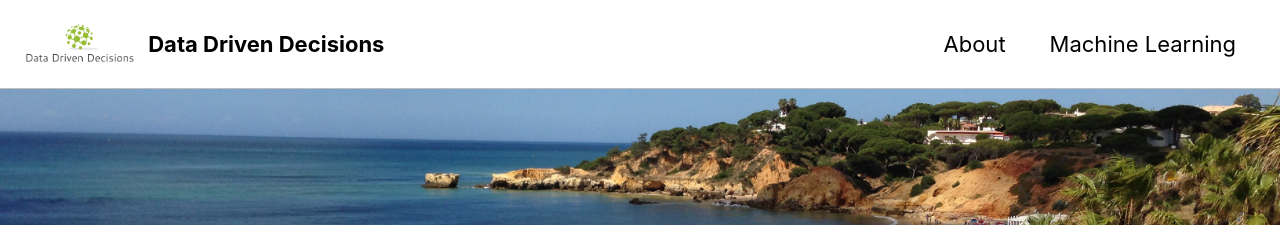
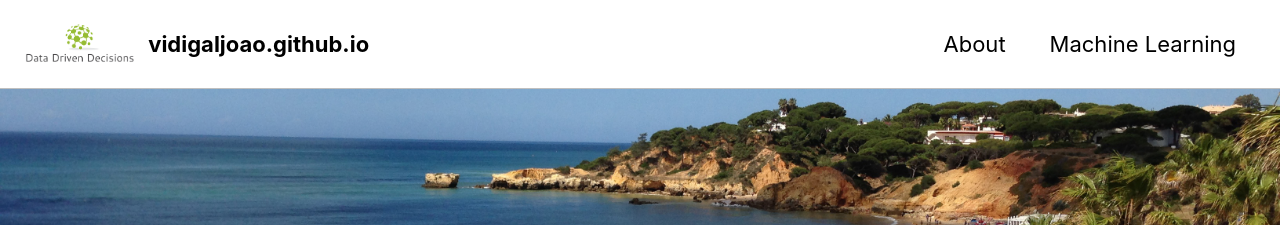
Before and after one commit to vidigaljoao/vidigaljoao.github.io, a Jekyll site: the page built from index.html, in a window 1280 px wide and 900 px high. Shown: the top 225 px of the window. Built offline with Jekyll 4.4.1, drawn with Linux system fonts in a browser that asks for light colours; cached includes are drawn as plain includes; nearby versions of some CDN libraries; the list of posts is cut into pages by our own code.

Commit message:
change config

```diff
--- a/_config.yml
+++ b/_config.yml
@@ -16,7 +16,7 @@ minimal_mistakes_skin    :  "contrast"  #"default"  "air", "aqua", "contrast", "
 
 # Site Settings
 locale                   : "en-US"
-title                    : "Data Driven Decisions"
+title                    : #"Data Driven Decisions"
 title_separator          : "-"
 subtitle                 : #"by João Vidigal"
 name                     : "João Vidigal"
```
